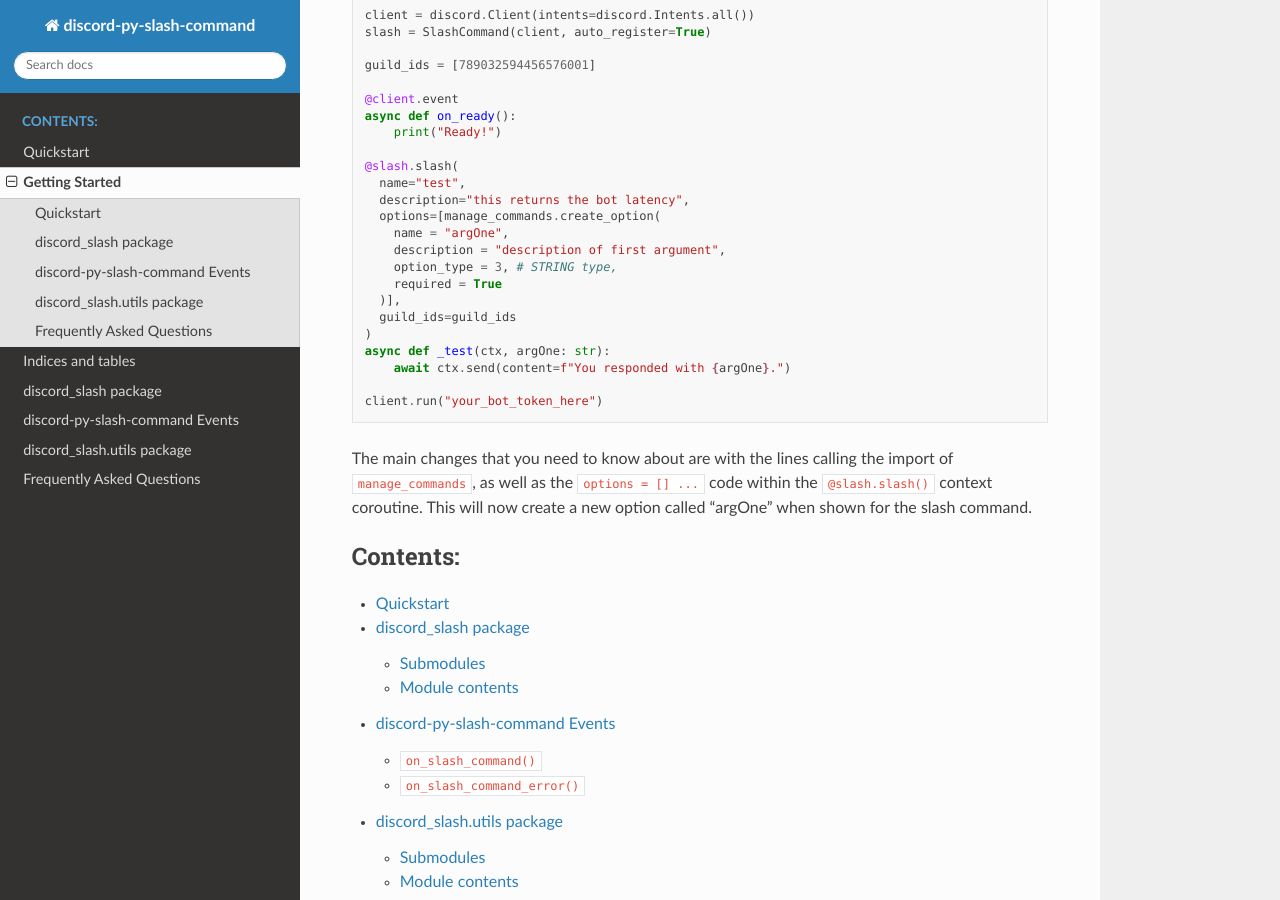
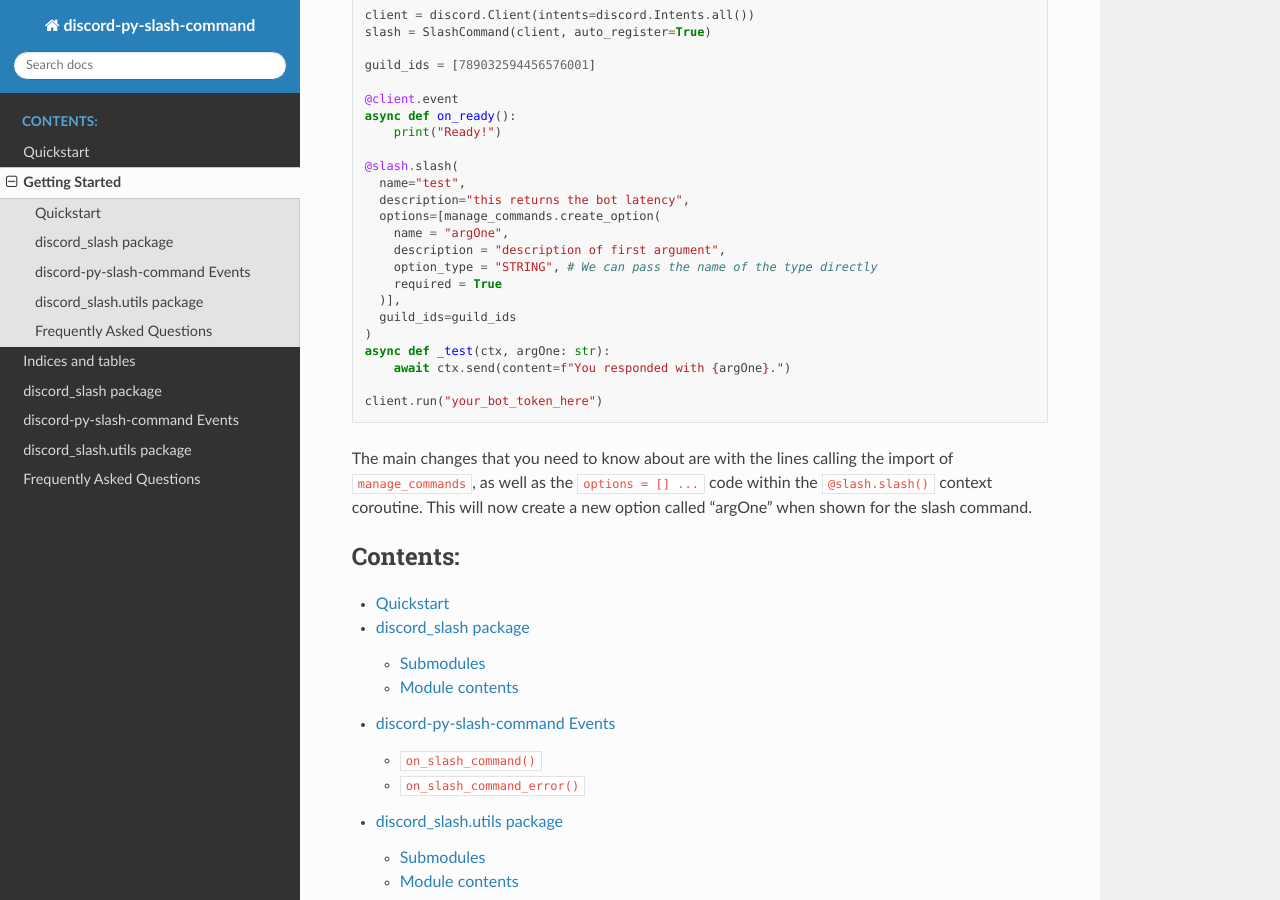
Before and after one commit to interactions-py/interactions.py, a Sphinx documentation site: the page built from docs/gettingstarted.rst, in a window 1280 px wide and 900 px high, scrolled down 1156 px. Built offline with Sphinx 7.4.7 and the Read the Docs theme 2.0.0, drawn with Linux system fonts in a browser that asks for light colours; pages that are not in the unit, such as notebooks, are missing from menus.

Commit message:
Update docs/gettingstarted.rst
Haha yeah, maybe more simple, or I could maybe introduce the option types table from the utils? Will have to reconcile later.

Co-authored-by: Spinne <spinningplays.gaming@gmail.com>

```diff
--- a/docs/gettingstarted.rst
+++ b/docs/gettingstarted.rst
@@ -72,7 +72,7 @@ the many subclasses offered in *discord-py-slash-command*.
     options=[manage_commands.create_option(
       name = "argOne",
       description = "description of first argument",
-      option_type = 3, # STRING type,
+      option_type = "STRING", # We can pass the name of the type directly
       required = True
     )],
     guild_ids=guild_ids
```
